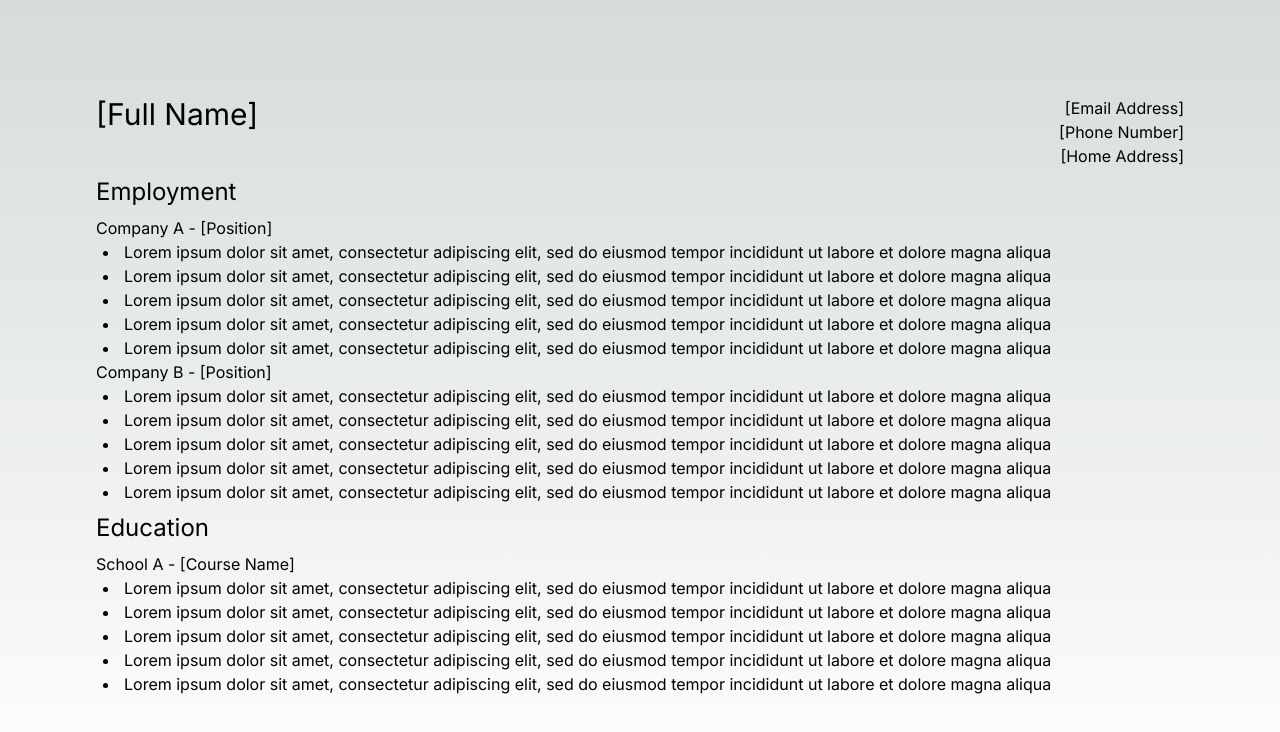
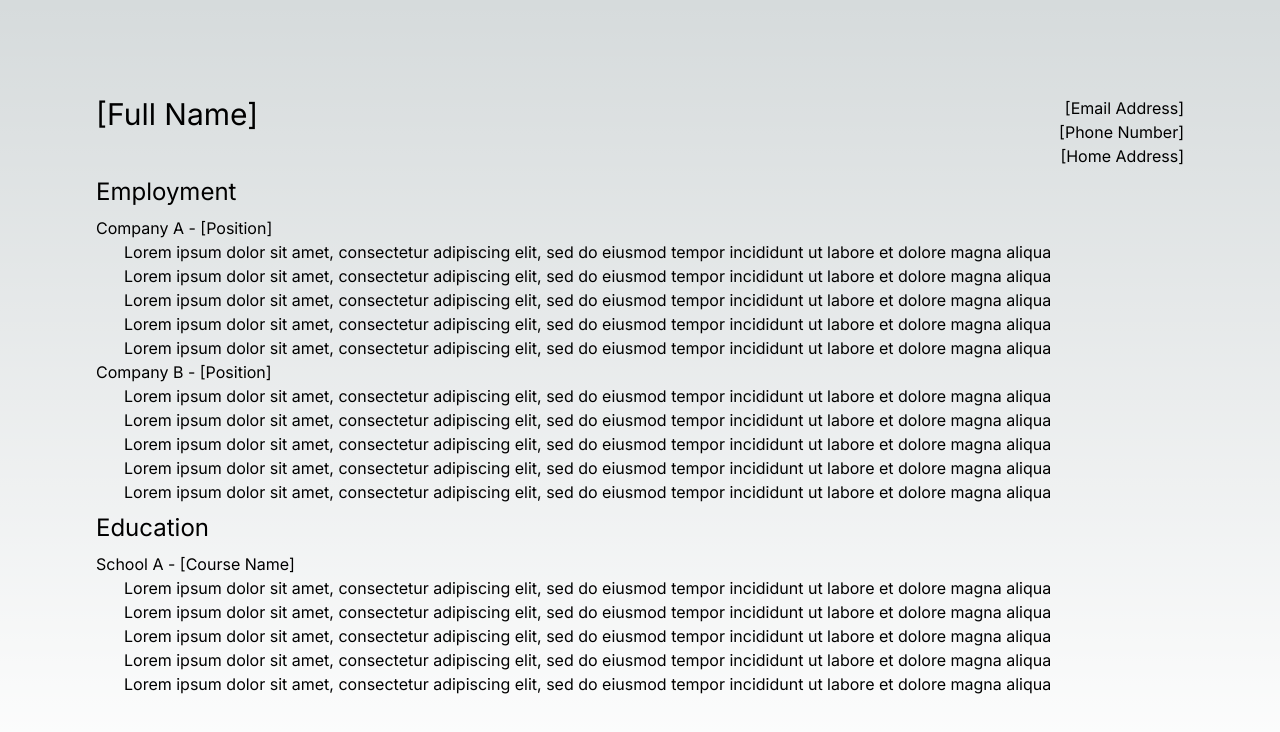
Before and after one commit to tominflux/tominflux-cv, a Next.js app: page / in a window 1280 px wide. Shown: the top 732 px of the page. Built offline with nearby package versions, Linux system fonts and the light colour scheme.

Commit message:
Implement rough `CvHeader` component

```diff
--- /dev/null
+++ b/src/app/components/CvHeader/index.tsx
@@ -0,0 +1,25 @@
+import { CvHeading } from "../CvHeading";
+import { CvList } from "../CvList";
+
+export interface CvHeaderProps {
+  name: string;
+  margin?: number;
+}
+
+export function CvHeader({ name, margin = 3 }: CvHeaderProps) {
+  return (
+    <div className={`grid grid-cols-2 gap-4 w-full mb-${margin}`}>
+      <div>
+        <CvHeading type="h1" size="3xl">
+          {name}
+        </CvHeading>
+      </div>
+      <div className="text-right">
+        <CvList
+          type="none"
+          items={["[Email Address]", "[Phone Number]", "[Home Address]"]}
+        />
+      </div>
+    </div>
+  );
+}
--- a/src/app/components/CvList/index.tsx
+++ b/src/app/components/CvList/index.tsx
@@ -1,7 +1,9 @@
 import { ReactNode } from "react";
 import { CvHeading, CvHeadingProps } from "../CvHeading";
+import { ListType } from "@/app/types/ListType";
 
 export interface CvListProps {
+  type?: ListType;
   margin?: number;
   heading?: ReactNode;
   headingProps?: Omit<CvHeadingProps, "children">;
@@ -9,6 +11,7 @@ export interface CvListProps {
 }
 
 export function CvList({
+  type = "disc",
   margin = 3,
   heading,
   headingProps = {
@@ -21,7 +24,7 @@ export function CvList({
   return (
     <div className={`mb-${margin}`}>
       {heading ? <CvHeading {...headingProps}>{heading}</CvHeading> : undefined}
-      <ul className="list-disc pl-6">
+      <ul className={`list-${type} pl-6`}>
         {items.map((item) => (
           <li className="pl-1">{item}</li>
         ))}
--- /dev/null
+++ b/src/app/types/ListType/index.ts
@@ -0,0 +1 @@
+export type ListType = "none" | "disc" | "decimal";
```
